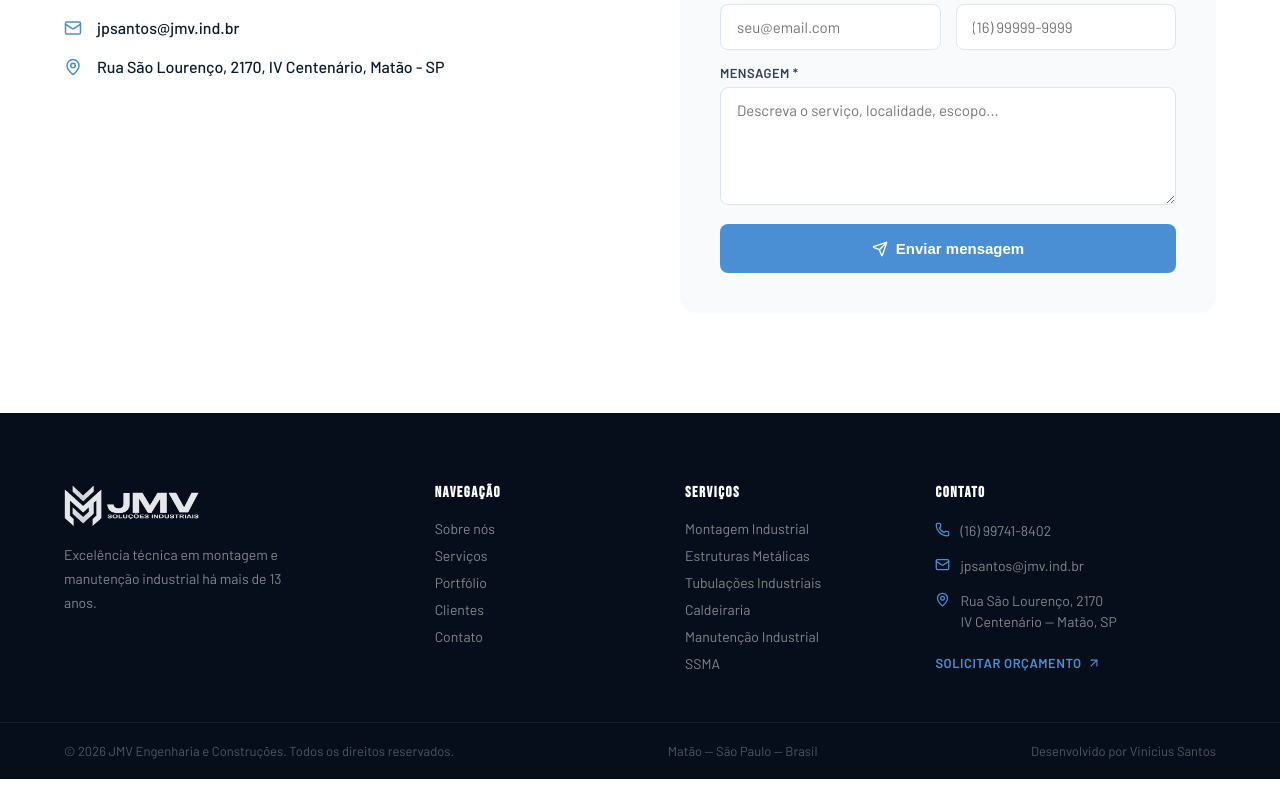
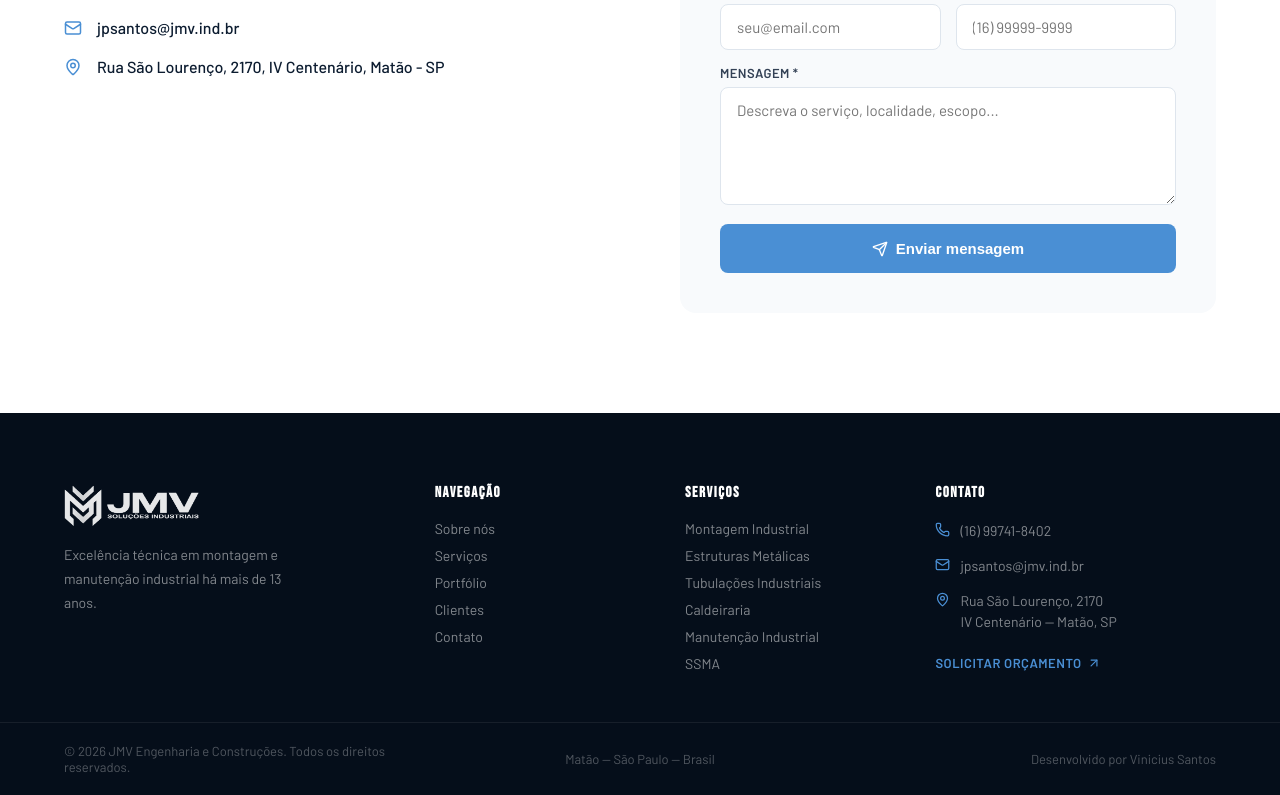
Before and after one commit to Vinicius-Santos234/Site-JMV, a React (Vite) app: page / in a window 1280 px wide. Shown: the part 7503-8298 px from the top of the page. Built offline with nearby package versions, Linux system fonts and the light colour scheme; no server answers.

Commit message:
Correção footer

```diff
--- a/index.html
+++ b/index.html
@@ -20,7 +20,6 @@
   <meta name="robots" content="index, follow" />
   <link rel="canonical" href="https://site-jmv.vercel.app/" />
 
-  <!-- Geo tags — SEO local -->
   <meta name="geo.region" content="BR-SP" />
   <meta name="geo.placename" content="Matão, São Paulo, Brasil" />
   <meta name="geo.position" content="-21.6027;-48.3657" />
@@ -47,7 +46,6 @@
   <link rel="icon" type="image/png" sizes="192x192" href="/favicon-192.png" />
   <link rel="apple-touch-icon" sizes="192x192" href="/favicon-192.png" />
 
-  <!-- LocalBusiness schema -->
   <script type="application/ld+json">
   {
     "@context": "https://schema.org",
@@ -110,7 +108,6 @@
   }
   </script>
 
-  <!-- WebSite schema -->
   <script type="application/ld+json">
   {
     "@context": "https://schema.org",
@@ -125,7 +122,6 @@
   }
   </script>
 
-  <!-- FAQPage schema -->
   <script type="application/ld+json">
   {
     "@context": "https://schema.org",
--- a/src/styles/globals.css
+++ b/src/styles/globals.css
@@ -1177,13 +1177,20 @@ img {
 }
 
 .footer-bottom-inner {
-  display: flex;
-  justify-content: space-between;
-  align-items: center;
-  flex-wrap: wrap;
+  display: grid;
+  grid-template-columns: repeat(3, 1fr);
+  align-items: center;
   gap: 8px;
   font-size: 13px;
   color: rgba(255, 255, 255, 0.3);
+}
+
+.footer-bottom-inner span:nth-child(2) {
+  text-align: center;
+}
+
+.footer-bottom-inner span:last-child {
+  text-align: right;
 }
 
 /* ═══════════════════════════════════════════════════════════
@@ -2036,7 +2043,11 @@ img {
   }
 
   .footer-bottom-inner {
-    flex-direction: column;
+    grid-template-columns: 1fr;
+    text-align: center;
+  }
+
+  .footer-bottom-inner span:last-child {
     text-align: center;
   }
 }
```
Also changed, not shown: scripts/optimize-images.js (+0 -10 lines).
